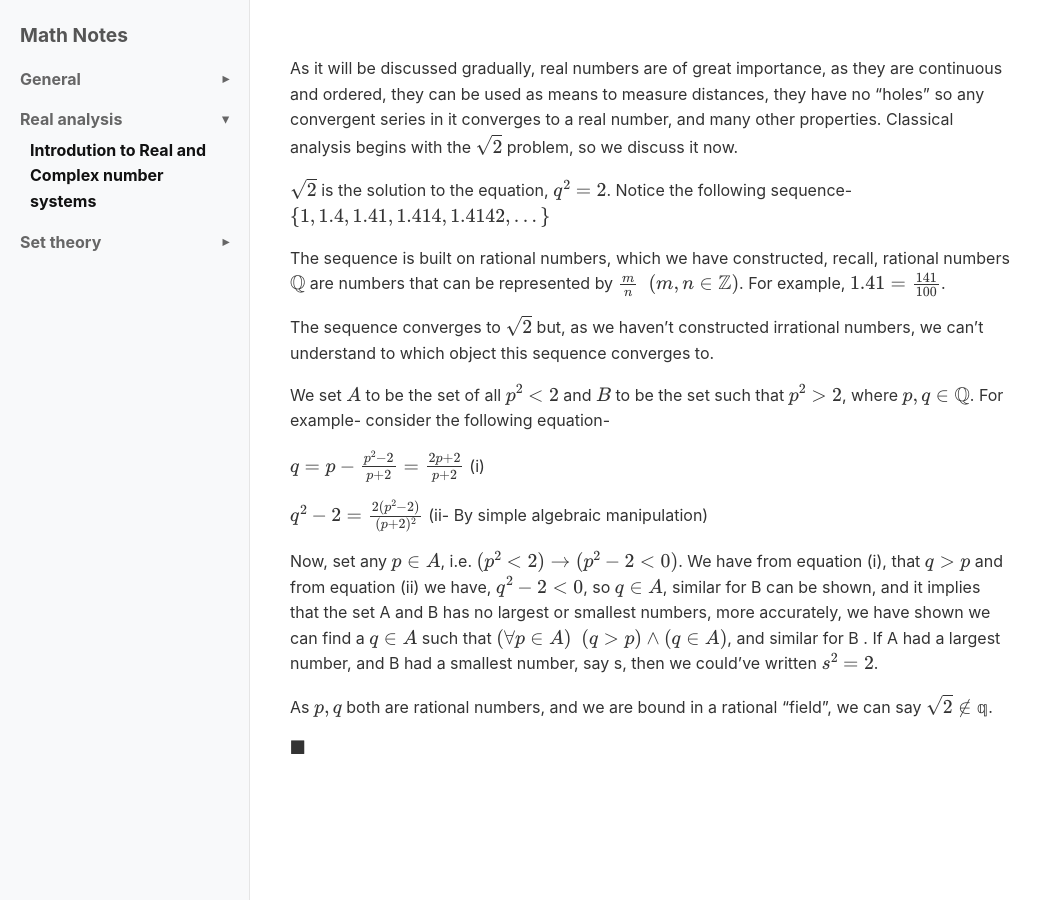
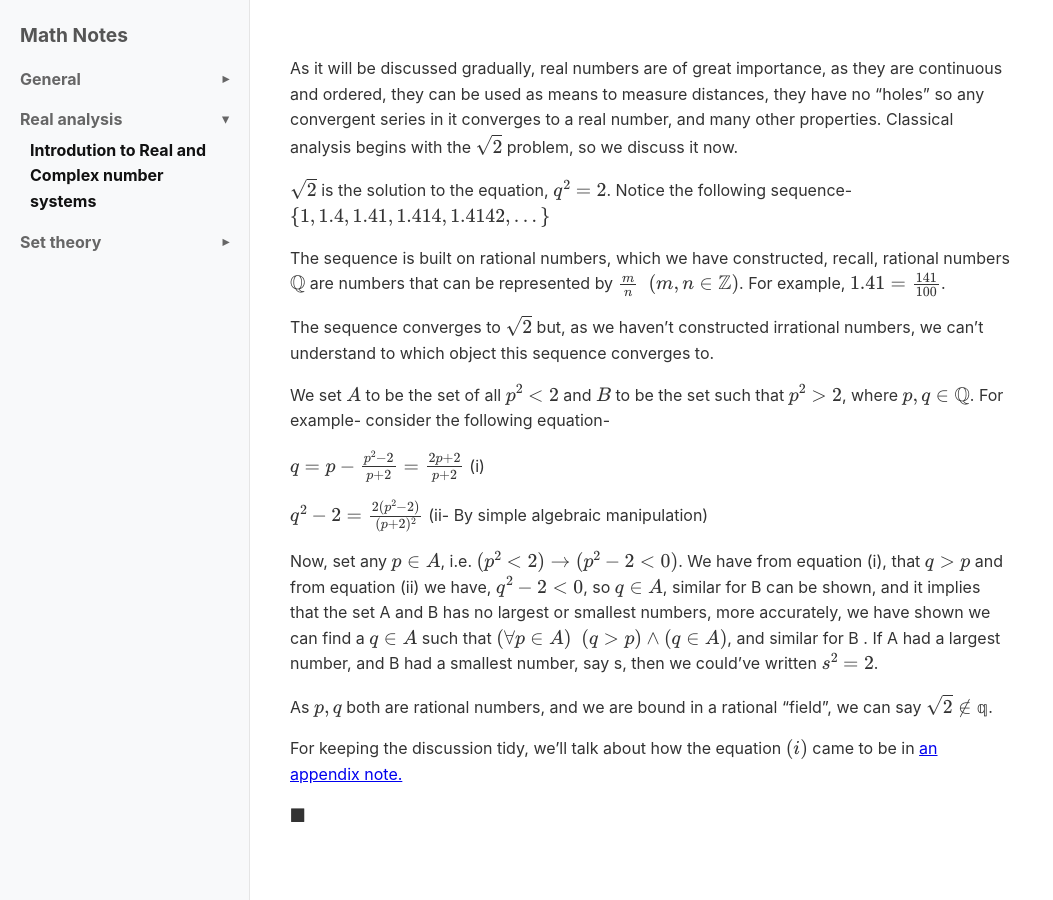
Before and after one commit to Nasif-Abdullah/Math, a Jekyll site: the page built from Real Analysis/Introduction.md, in a window 1280 px wide. Shown: the whole page, without its empty margins (0-1053 px from the left). Built offline with Jekyll 4.4.1, drawn with Linux system fonts in a browser that asks for light colours.

Commit message:
Update Introduction.md

```diff
--- a/Real Analysis/Introduction.md
+++ b/Real Analysis/Introduction.md
@@ -21,6 +21,6 @@ Now, set any $$p \in A$$, i.e. $$(p^2 < 2) \rightarrow (p^2 -2 <0)$$. We have fr
 
 As $$p,q$$ both are rational numbers, and we are bound in a rational "field", we can say $$\sqrt{2} \notin \mathbb{q}$$.
 
-
+For keeping the discussion tidy, we'll talk about how the equation $$(i)$$ came to be in <a href = "../Appendix/Newton's_method.html">an appendix note.</a>
 
 $\blacksquare$
```
